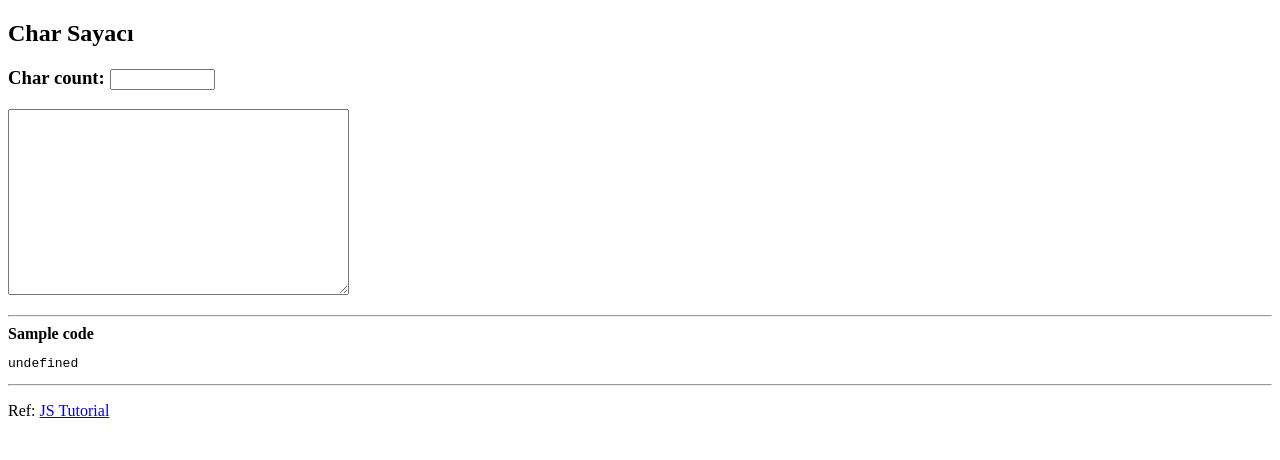
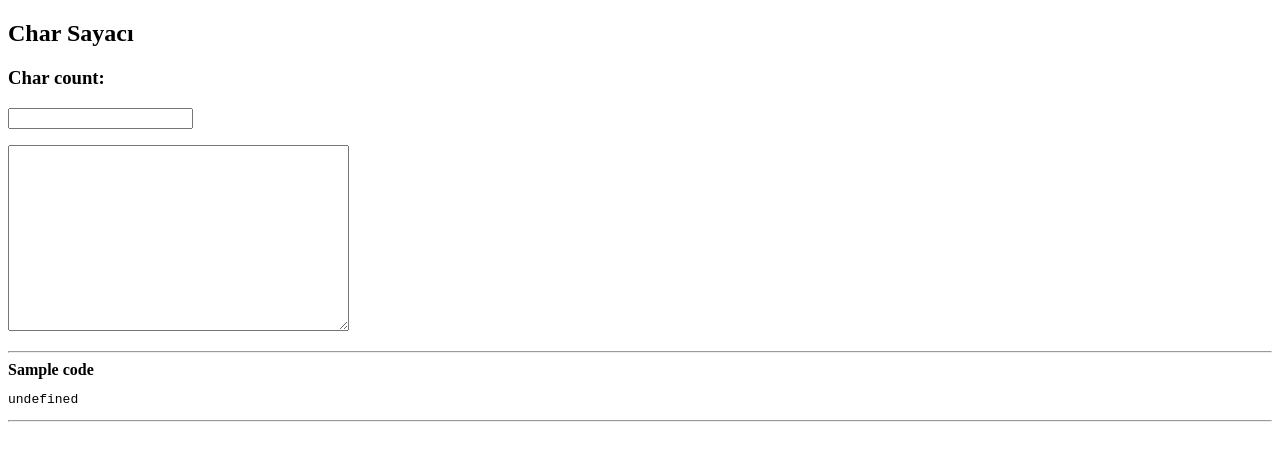
Before and after one commit to ahmetihsansavas/Ileri_Programlama, a plain HTML site: page Empty page.html in a window 1280 px wide. Drawn offline with Linux system fonts and the light colour scheme.

Commit message:
Class Work 2

```diff
--- a/Empty page.html
+++ b/Empty page.html
@@ -11,30 +11,33 @@
 
 <h2 id=title></h2>
 
-<h3>Char count: <input type=text id="out" size=10 /></h3>
+<h3>Char count: </h3>
+    <input type=text id="out">
 
-<textarea id="inp" rows=12 cols=40
-onKeyUp="out.value=inp.textLength">
+<p><textarea id="inp" rows=12 cols=40
+onkeyup="out.value=inp.textLength">
 </textarea>
+</p>
 
-<p id=out></p>
 
 <hr />
 <b>Sample code</b>
-<pre id=sample></pre>
+<pre id=sample>
+    "function onkeyup(event){"
+    <br>
+    "out.value=inp.textLength"
+    <br>
+"}"
+</pre>
 
 <hr />
-<p>Ref: <a href="https://www.w3schools.com/js/"
-   target="ExternalDocument">JS Tutorial</a>
-</p>
 
 <script>
     //global variable id is the HTML element with id
     //const title = document.getElementById("title");
     title.innerText = document.title;
     sample.innerText = inp.onKeyUp;
-    out.innerHTML = "Modify all items marked xxx";
-    var count = 0; cnt();
+
 </script>
 
 </body>
```
Also changed, not shown: ArrayOdev.html (+16 -2 lines), 1 other file.
